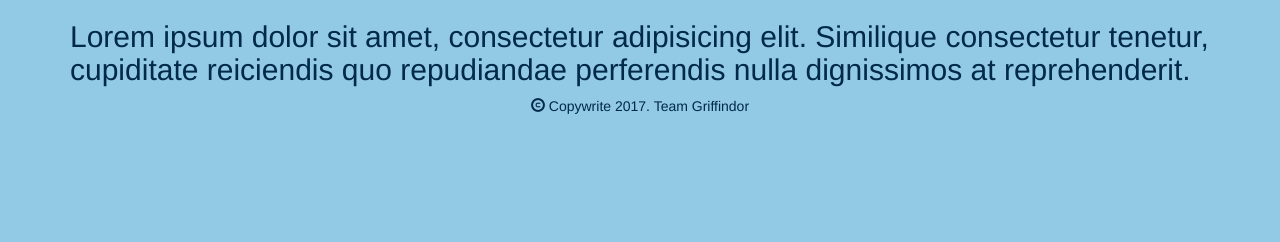
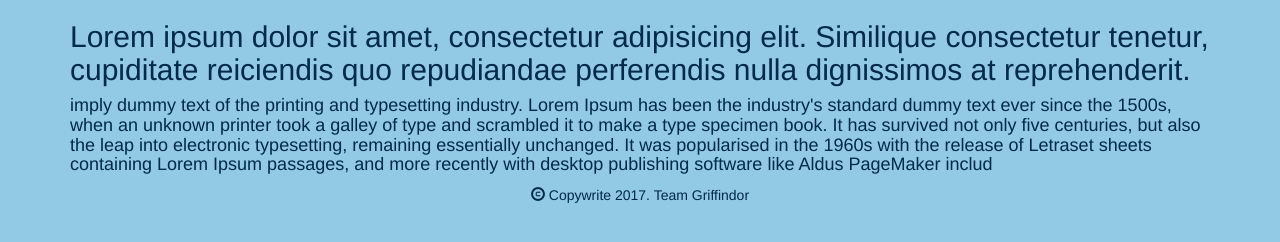
Before and after one commit to evanejtucker/to-do-places, a plain HTML site: page index.html in a window 1280 px wide. Drawn offline with nearby package versions, Linux system fonts and the light colour scheme.

Commit message:
version 1.2

```diff
--- a/index.html
+++ b/index.html
@@ -37,6 +37,8 @@
 
 	<h2>Lorem ipsum dolor sit amet, consectetur adipisicing elit. Similique consectetur tenetur, cupiditate reiciendis quo repudiandae perferendis nulla dignissimos at reprehenderit.</h2>
 
+	<h4>imply dummy text of the printing and typesetting industry. Lorem Ipsum has been the industry's standard dummy text ever since the 1500s, when an unknown printer took a galley of type and scrambled it to make a type specimen book. It has survived not only five centuries, but also the leap into electronic typesetting, remaining essentially unchanged. It was popularised in the 1960s with the release of Letraset sheets containing Lorem Ipsum passages, and more recently with desktop publishing software like Aldus PageMaker includ</h4>
+
 </div>
 
 
```
